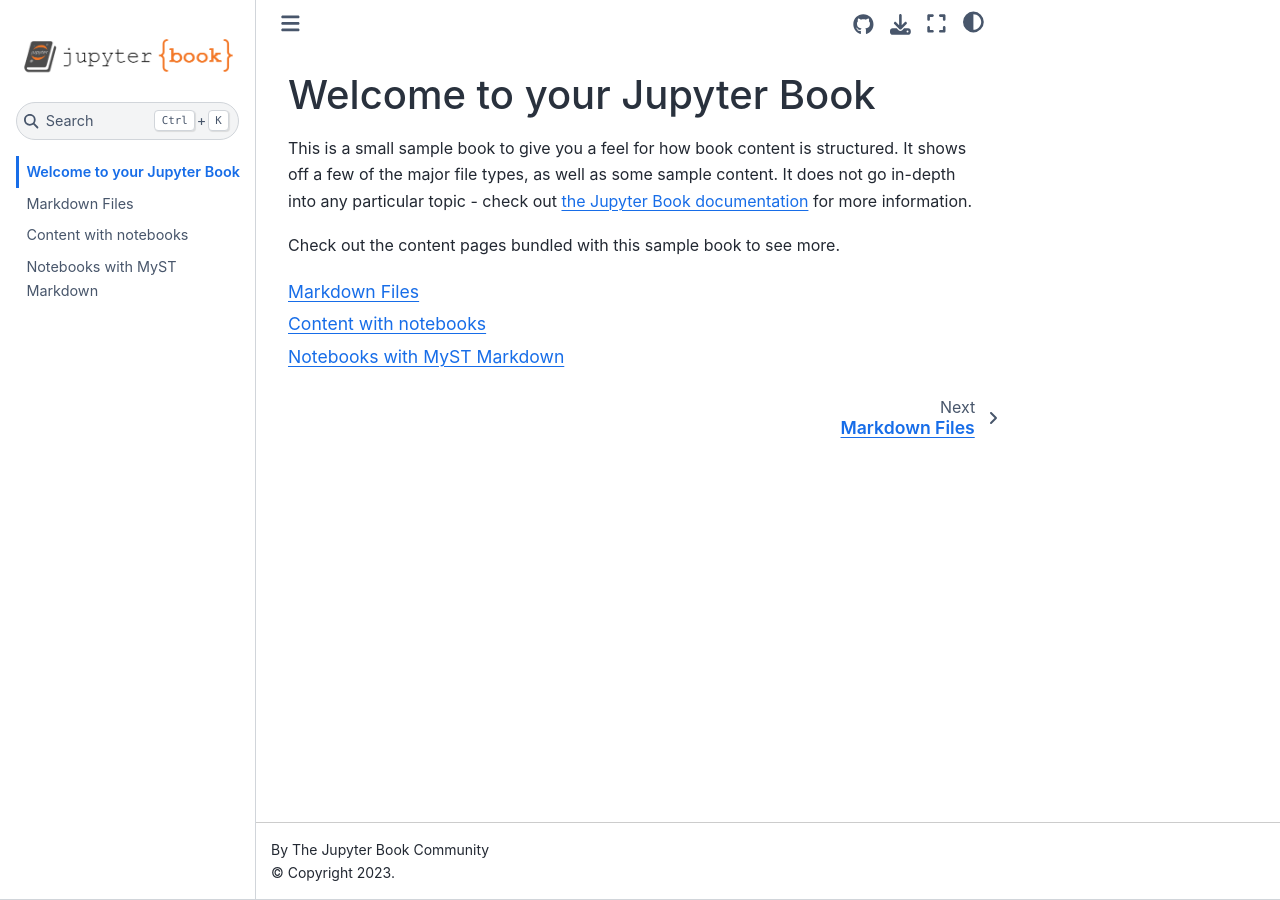
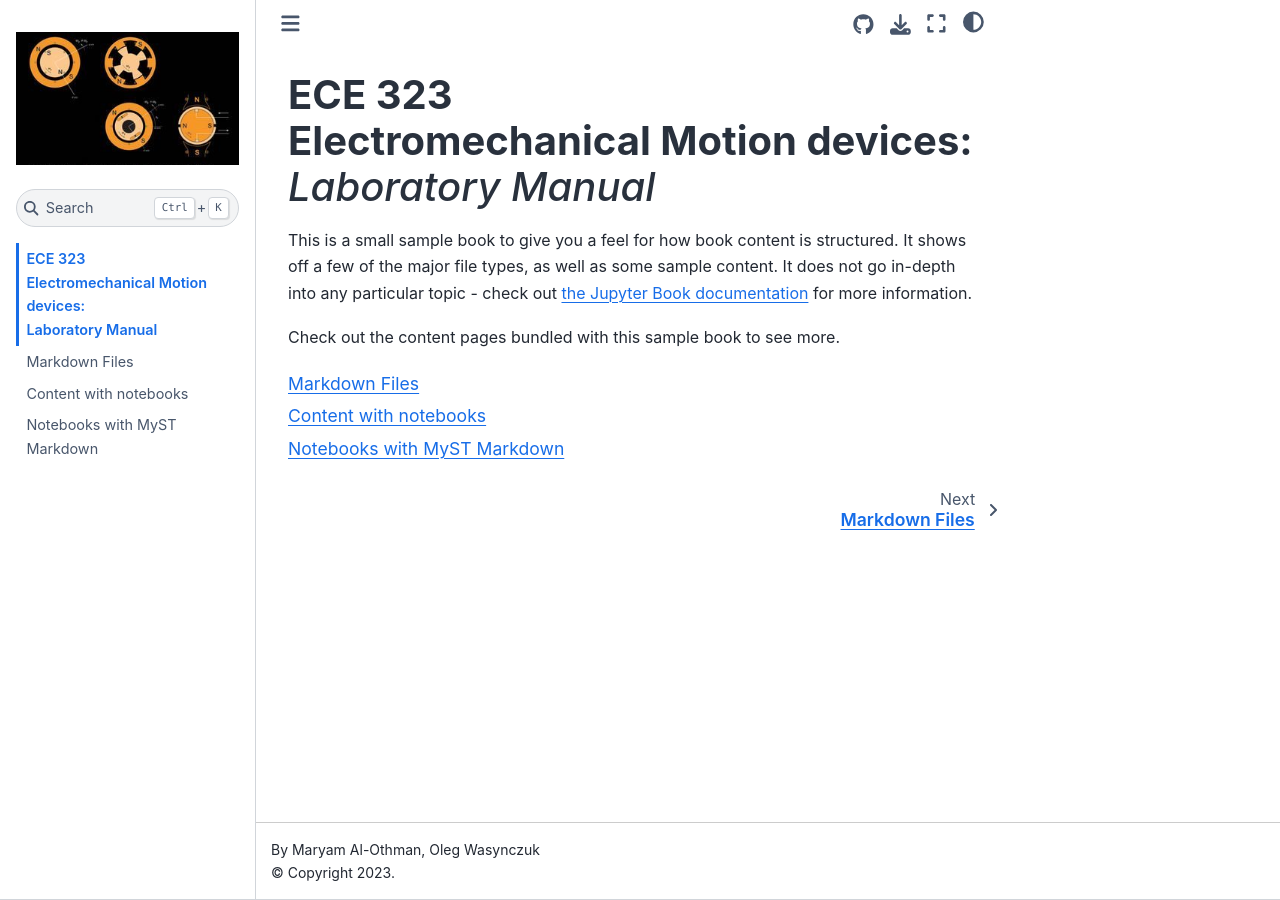
Before and after one commit to Purdue-ECE-32300/lab_book, a Jupyter Book: the page built from source/intro.md, in a window 1280 px wide. Built offline with Jupyter Book 1.0.4 settings and Sphinx 7.4.7 and the Sphinx Book theme 1.1.4, drawn with Linux system fonts in a browser that asks for light colours.

Commit message:
Add requirements.

```diff
--- a/requirements.txt
+++ b/requirements.txt
@@ -1,2 +1,5 @@
 jupyter-book
 ghp-import
+matplotlib
+numpy
+docutils==0.17.1  # until 0.20 is available [see](https://sourceforge.net/p/docutils/patches/195/)
--- a/source/_config.yml
+++ b/source/_config.yml
@@ -1,9 +1,9 @@
 # Book settings
 # Learn more at https://jupyterbook.org/customize/config.html
 
-title: My sample book
-author: The Jupyter Book Community
-logo: logo.png
+title: "**ECE 323 ELECTROMECHANICAL MOTION DEVICES:** *Laboratory Manual*"
+author: Maryam Al-Othman, Oleg Wasynczuk
+logo: 323logo.png
 
 # Force re-execution of notebooks on each build.
 # See https://jupyterbook.org/content/execute.html
--- a/source/intro.md
+++ b/source/intro.md
@@ -1,4 +1,4 @@
-# Welcome to your Jupyter Book
+# **ECE 323<br>Electromechanical Motion devices:**<br> *Laboratory Manual*
 
 This is a small sample book to give you a feel for how book content is
 structured.
--- a/source/requirements.txt
+++ /dev/null
@@ -1,3 +0,0 @@
-jupyter-book
-matplotlib
-numpy
```
Also changed, not shown: source/323logo.png (added).
